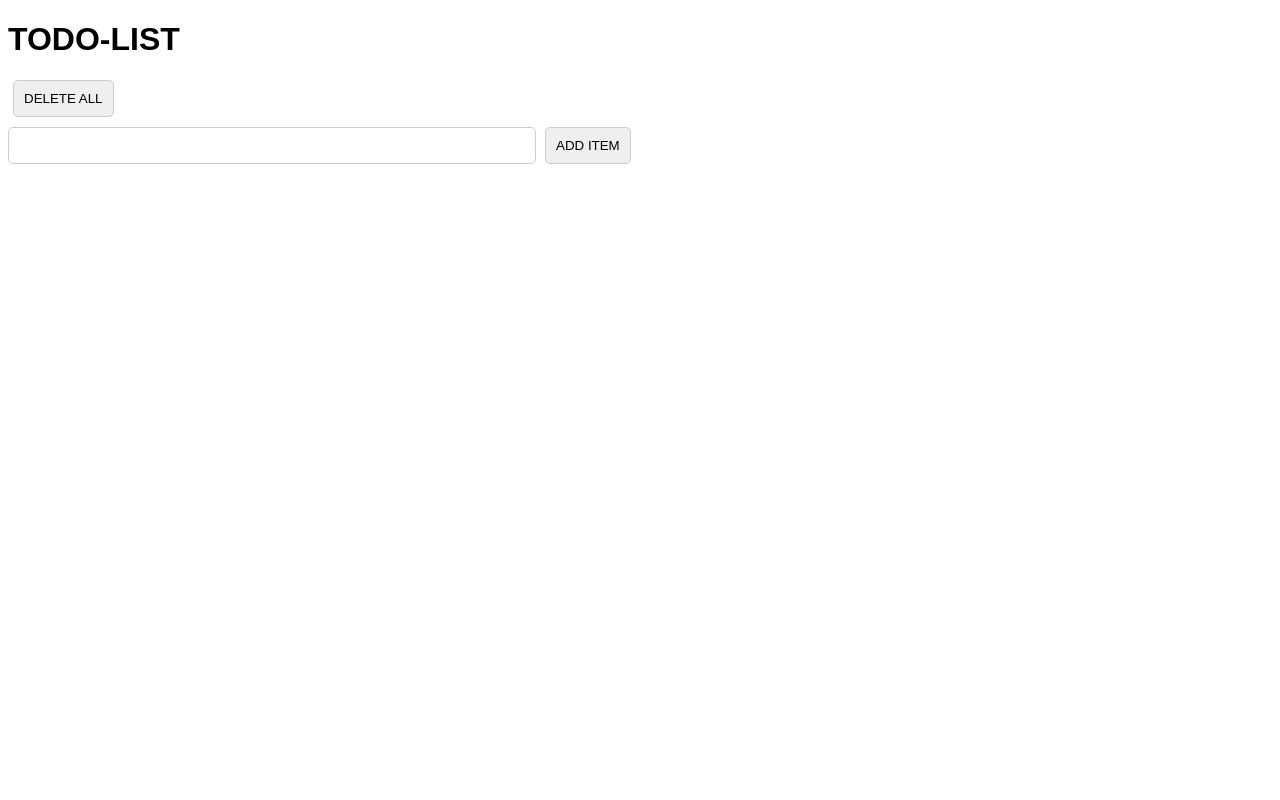
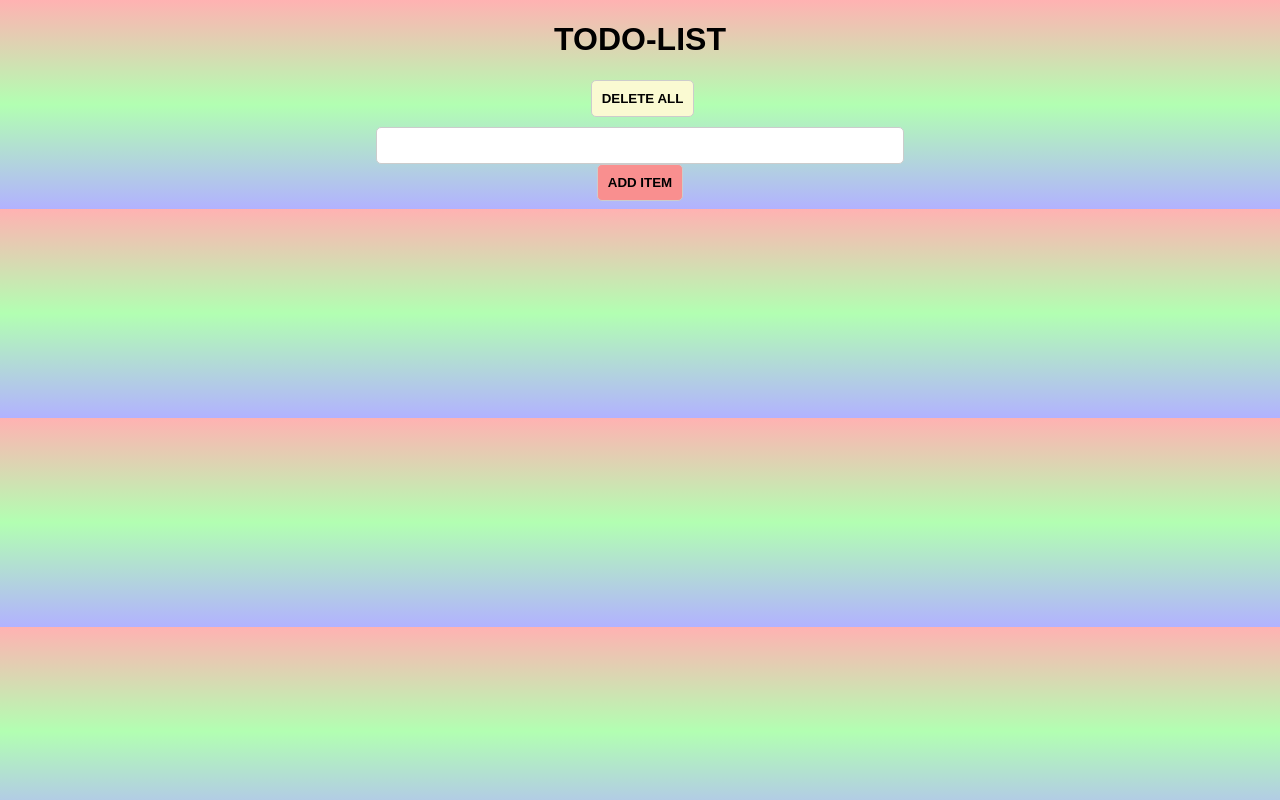
Before and after one commit to nameera906/todo-list, a website built with Vite: page index.html in a window 1280 px wide. Built offline with nearby package versions, Linux system fonts and the light colour scheme.

Commit message:
add style

```diff
--- a/index.html
+++ b/index.html
@@ -8,13 +8,15 @@
     <link rel="stylesheet" href="/src/style.css">
   </head>
   <body>
-    <div id="container">
+    <div class="center">
       <h1>TODO-LIST</h1>
       <button class="clear-all">DELETE ALL</button>
     </div>
 
-    <input type="text" id="t1">
-    <button id="add-button">ADD ITEM</button>
+    <div class="container">
+      <input type="text" id="t1">
+      <button id="add-button">ADD ITEM</button>
+    </div>
 
 
     <script type="module" src="/src/index.ts"></script>
--- a/src/style.css
+++ b/src/style.css
@@ -7,6 +7,29 @@
 
 body {
   font-family: sans-serif;
+  background: linear-gradient(to bottom, rgba(255, 0, 0, 0.3), rgba(0, 255, 0, 0.3), rgba(0, 0, 255, 0.3));
+}
+
+.center {
+  text-align: center;
+}
+.clear-all {
+  background-color: lightgoldenrodyellow;
+  font-weight: bold;
+}
+
+.container {
+  text-align: center;
+}
+
+#t1, #add-button {
+  display: block;
+  margin: 0 auto;
+}
+
+#add-button {
+  background-color: rgb(249, 143, 143);
+  font-weight: bold;
 }
 
 /*
```
